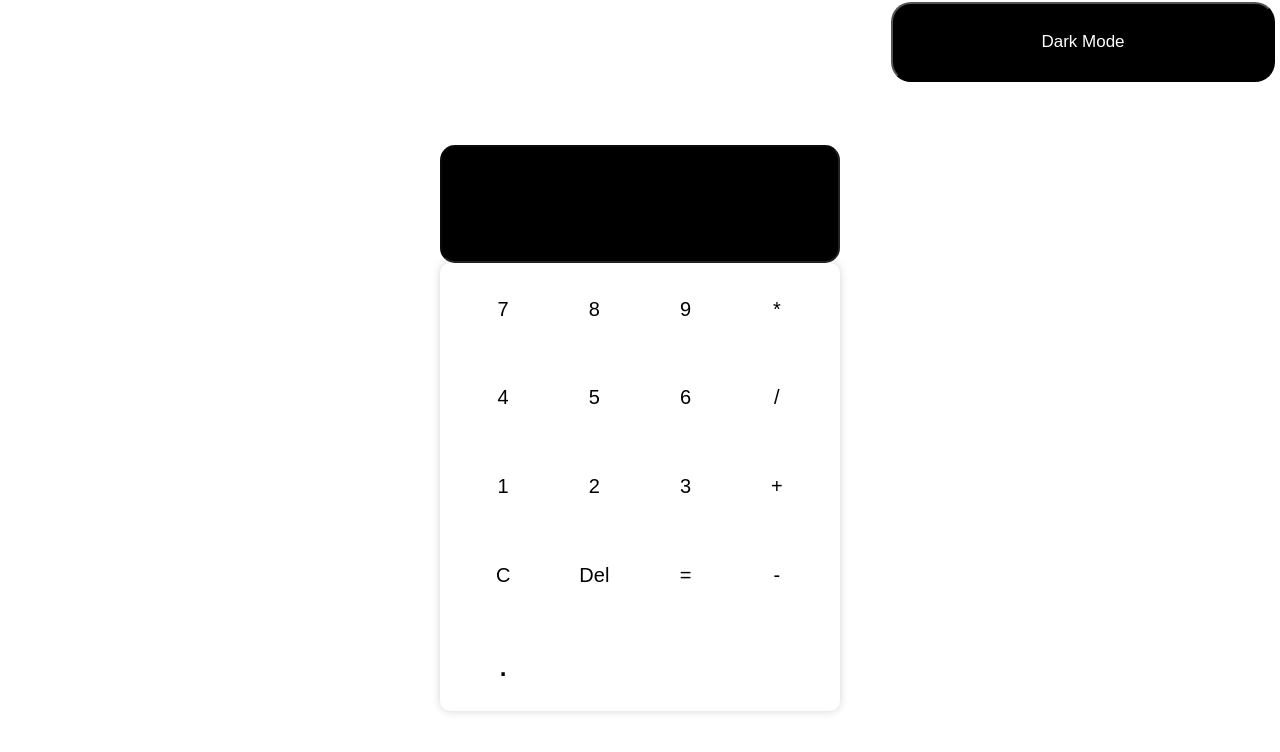
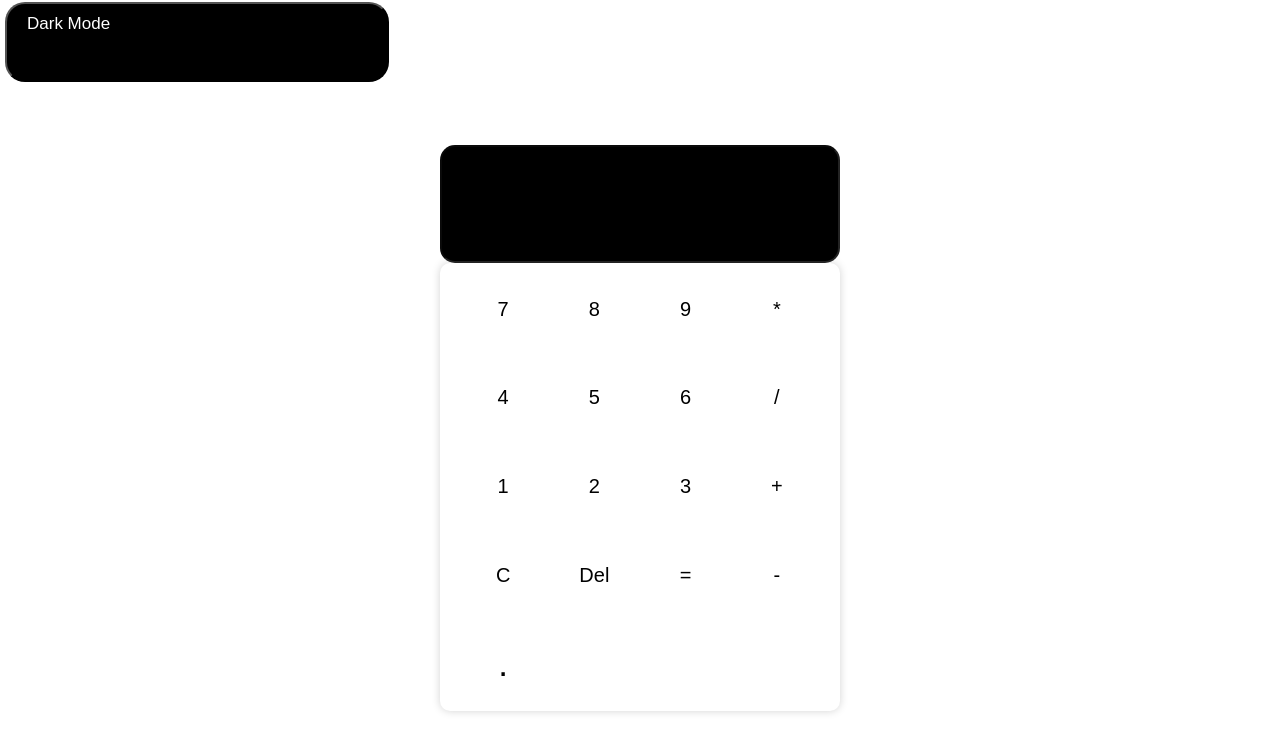
Before and after one commit to segun651/calculator-app, a plain HTML site: page index.html in a window 1280 px wide. Drawn offline with Linux system fonts and the light colour scheme.

Commit message:
Update index.css

```diff
--- a/index.css
+++ b/index.css
@@ -7,7 +7,8 @@
 
 
       #colorbtn {
-         float: right;
+         display:flex;
+           margin-left:auto;
           height: 10vh;
           padding: 10px 20px;
            border-radius: 20px;
```
